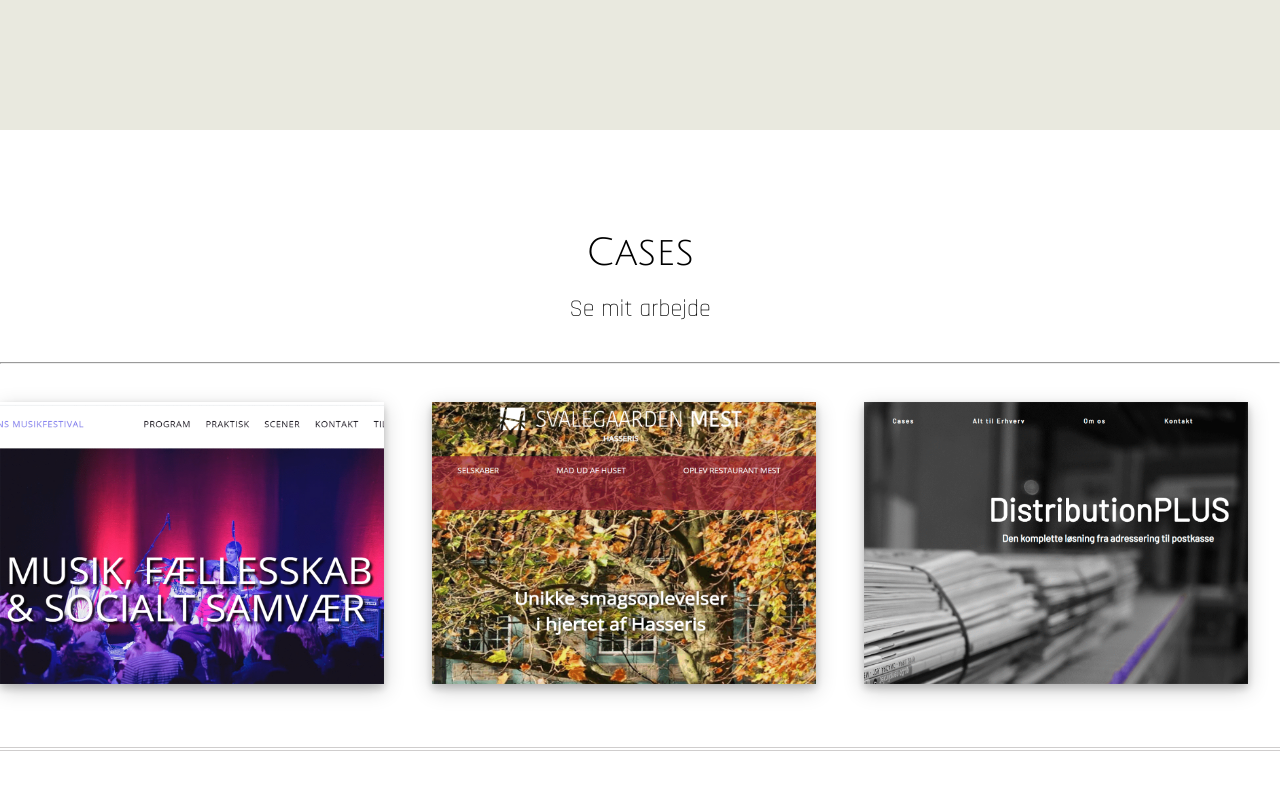
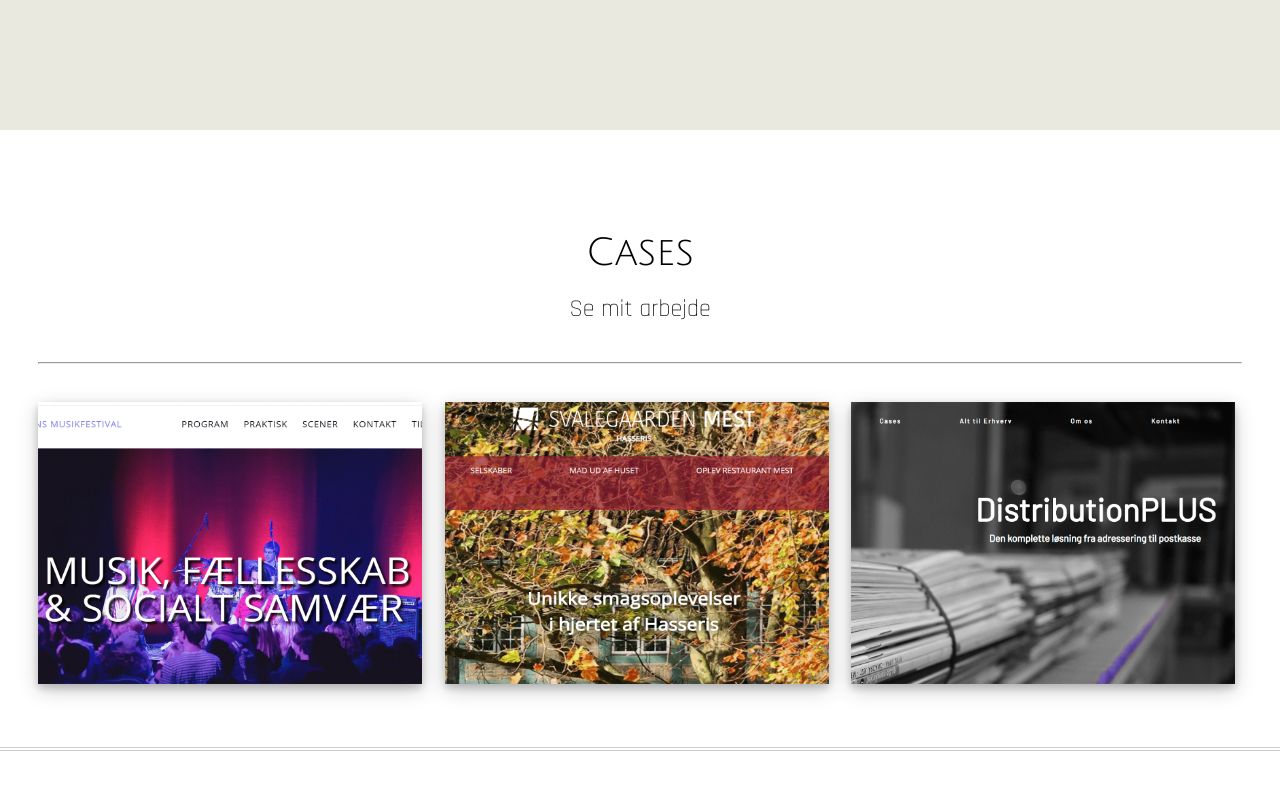
Before and after one commit to Lisettehansen/Lisettehansen.github.io, a plain HTML site: page Portfolio/index.html in a window 1280 px wide. Shown: the part 560-1346 px from the top of the page. Drawn offline with Linux system fonts and the light colour scheme.

Commit message:
Update styles1.css

```diff
--- a/Portfolio/styles1.css
+++ b/Portfolio/styles1.css
@@ -171,8 +171,8 @@ a:hover {
 .item4 {
     grid-area: item4;
     padding-top: 8vw;
-    padding-left: vw;
-    padding-right: vw;
+    padding-left: 3vw;
+    padding-right: 3vw;
 
 
 }
```
